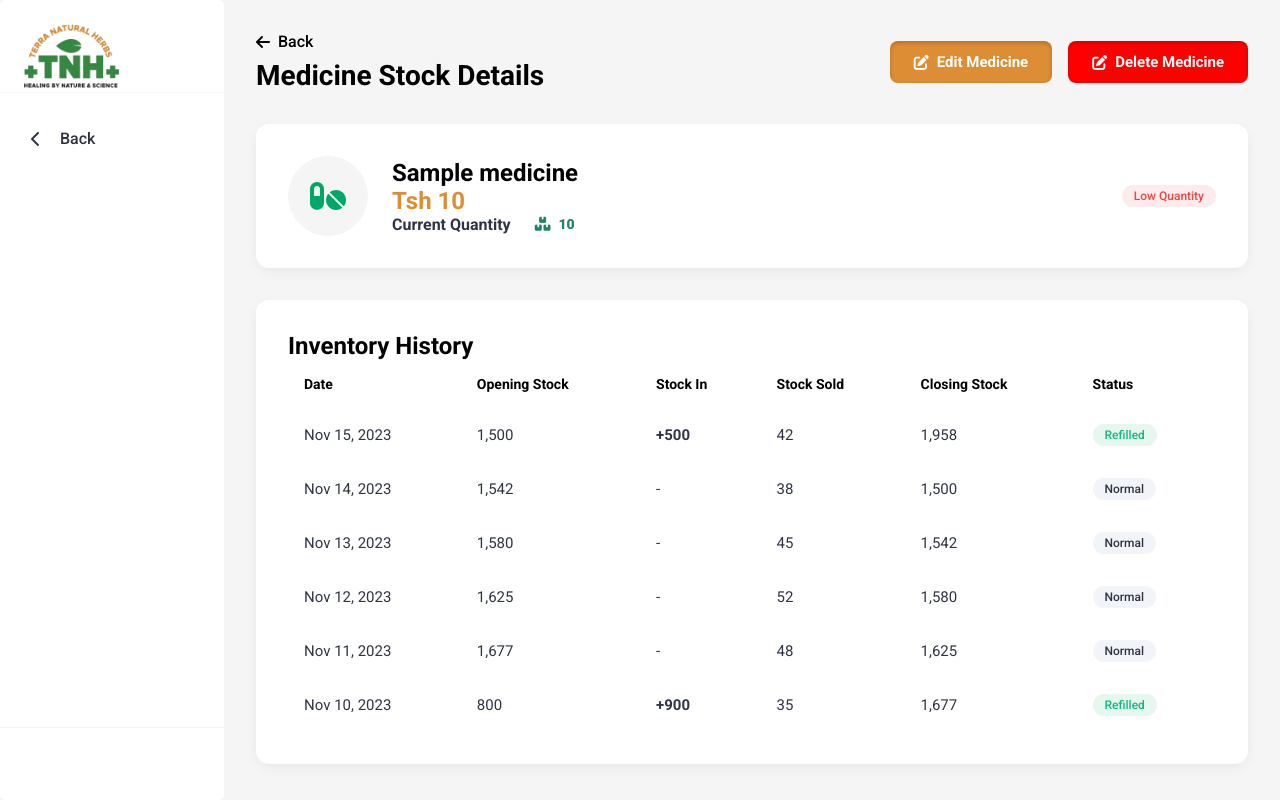
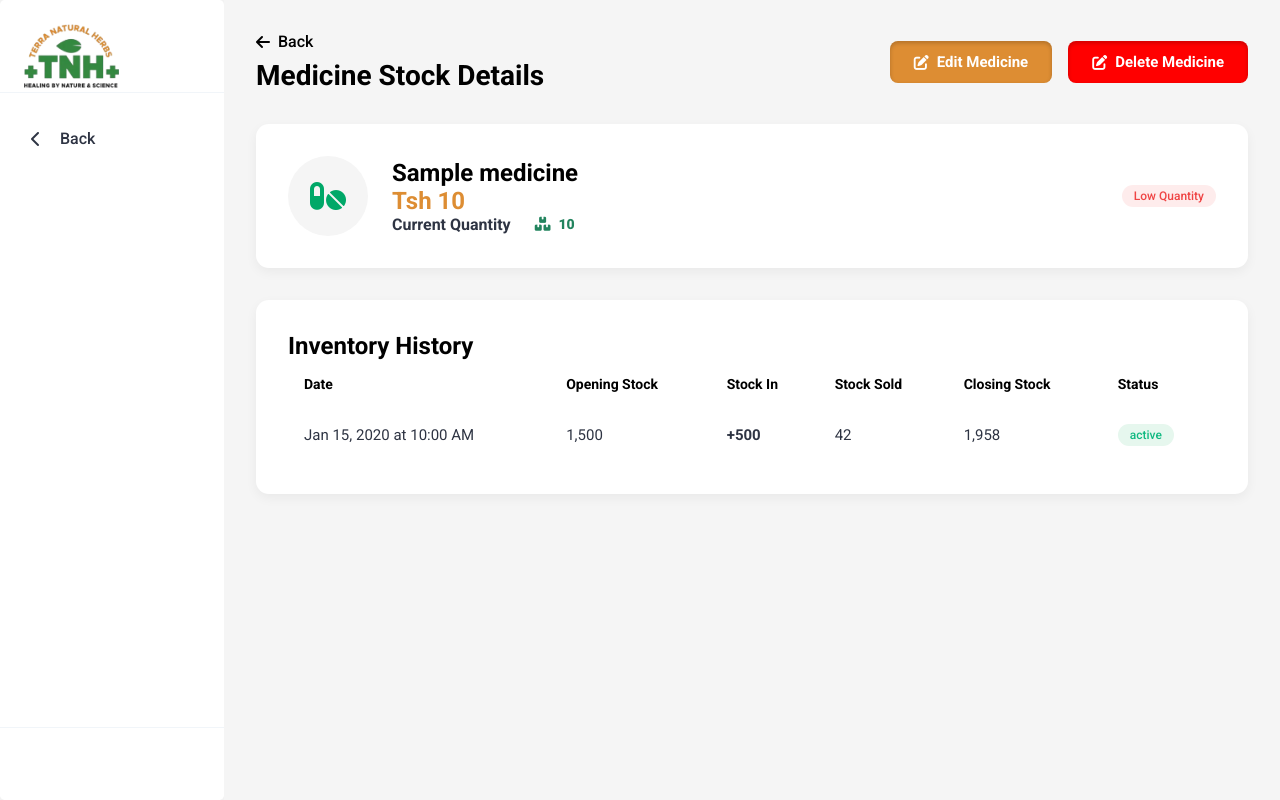
Before and after one commit to KevinKagwima/terra, a Flask app: page /inventory/1/history in a window 1280 px wide. Run offline with Flask 3, Linux system fonts and the light colour scheme; tables that the repository leaves empty hold one stand-in row (values such as "Sample post"); parts of the project's set-up code (start-up, migrations or seed data) failed here and were passed over.

Commit message:
updated files

```diff
--- a/Admin/routes.py
+++ b/Admin/routes.py
@@ -95,7 +95,8 @@ def add_branch():
         region = form.region.data,
         district = form.district.data,
         clinic_type_id = ClinicType.query.filter_by(id=form.clinic_type_id.data).first().id,
-        owner_id = form.owner_id.data if form.owner_id.data else None
+        owner_id = form.owner_id.data if form.owner_id.data else None,
+        date_created = get_local_time()
       )
       db.session.add(new_clinic)
       db.session.commit()
@@ -317,7 +318,7 @@ def add_medicine():
       db.session.add(new_inventory)
       db.session.commit()
 
-      record_opening_stock(new_inventory.id, new_inventory.quantity)
+      record_opening_stock(new_inventory.id, new_inventory.quantity, "Opening Stock")
 
       NotificationService.create_new_medicine_notification(
         new_medicine.id,
@@ -348,10 +349,12 @@ def add_medicine():
     timeout=600
   )
 
-def record_opening_stock(inventory_id, stock_number):
+def record_opening_stock(inventory_id, stock_number, stock_status):
   inventory_history = InventoryHistory(
     inventory_id = inventory_id,
-    stock_added = stock_number
+    stock_added = stock_number,
+    date_updated = get_local_time(),
+    stock_status = stock_status
   )
   db.session.add(inventory_history)
   db.session.commit()
@@ -376,7 +379,7 @@ def edit_medicine(inventory_id):
       inventory.inventory.price = form.price.data
       if form.quantity.data:
         inventory.quantity = inventory.quantity + form.quantity.data
-        record_opening_stock(inventory.id, form.quantity.data)
+        record_opening_stock(inventory.id, form.quantity.data, "Refill")
       db.session.commit()
 
       flash("Medicine updated successfully", "success")
@@ -758,7 +761,8 @@ def create_appointment(patient_id):
   if not existing_appointment:
     new_appointment = Appointment(
       patient_id = patient.id,
-      clinic_id = session["clinic_id"]
+      clinic_id = session["clinic_id"],
+      date_created = get_local_time()
     )
     db.session.add(new_appointment)
     db.session.commit()
@@ -848,7 +852,8 @@ def add_lab_analysis(appointment_id):
       new_lab_analysis = LabAnalysis(
         patient_id = appointment.patient_id,
         appointment_id = appointment.id,
-        clinic_id = session["clinic_id"]
+        clinic_id = session["clinic_id"],
+        date_created = get_local_time()
       )
       db.session.add(new_lab_analysis)
       db.session.flush()
@@ -958,7 +963,8 @@ def add_diagnosis(appointment_id):
         patient_id = patient.id,
         appointment_id = appointment.id,
         note = form.note.data,
-        clinic_id = session["clinic_id"]
+        clinic_id = session["clinic_id"],
+        date_created = get_local_time()
       )
       db.session.add(new_diagnosis)
       db.session.flush()
@@ -1026,7 +1032,8 @@ def add_prescription(appointment_id):
         patient_id = patient.id,
         appointment_id = appointment.id,
         note = form.note.data,
-        clinic_id = session["clinic_id"]
+        clinic_id = session["clinic_id"],
+        date_created = get_local_time()
       )
       db.session.add(new_prescription)
       db.session.flush()
@@ -1058,7 +1065,8 @@ def prescription_details(prescription_id, prescribed_medicine_ids):
         prescription_id = prescription.id,
         medicine_id = medicine.id,
         amount = medicine.price,
-        clinic_id = session["clinic_id"]
+        clinic_id = session["clinic_id"],
+        month_created = int(get_local_time().strftime("%m"))
       )
       db.session.add(new_prescription_detail)
       db.session.commit()
@@ -1139,7 +1147,8 @@ def patient_feedback(appointment_id):
     if form.validate_on_submit():
       new_feeback = Feedback(
         status = form.feedback.data,
-        appointment_id = appointment.id
+        appointment_id = appointment.id,
+        date_recorded = get_local_time()
       )
       db.session.add(new_feeback)
       db.session.commit()
--- a/Models/appointment.py
+++ b/Models/appointment.py
@@ -9,7 +9,7 @@ class Appointment(BaseModel, db.Model):
   clinic_id = db.Column(db.Integer(), db.ForeignKey("clinic.id"))
   is_active = db.Column(db.Boolean(), default=True)
   is_paid = db.Column(db.Boolean(), default=False)
-  date_created = db.Column(db.DateTime(), default=get_local_time())
+  date_created = db.Column(db.DateTime())
   date_closed = db.Column(db.DateTime())
   date_paid = db.Column(db.DateTime())
   total = db.Column(db.Integer(), default=0)
@@ -25,4 +25,4 @@ class Feedback(BaseModel, db.Model):
   __tablename__ = "feedback"
   appointment_id = db.Column(db.Integer(), db.ForeignKey("appointment.id"))
   status = db.Column(db.String(20), nullable=False)
-  date_recorded = db.Column(db.DateTime(), default=get_local_time())
+  date_recorded = db.Column(db.DateTime())
--- a/Models/clinic.py
+++ b/Models/clinic.py
@@ -22,7 +22,7 @@ class Clinic(BaseModel, db.Model):
   district = db.Column(db.String(50), nullable=False)
   is_active = db.Column(db.Boolean(), default=True)
   owner_id = db.Column(db.Integer())
-  date_created = db.Column(db.DateTime(), default=get_local_time())
+  date_created = db.Column(db.DateTime(),)
   clinic_type_id = db.Column(db.Integer(), db.ForeignKey("clinic_type.id"))
   appointment = db.relationship("Appointment", backref="clinic_appointment", lazy=True)
   diagnosis = db.relationship("DiagnosisDetails", backref="clinic_diagnosis", lazy=True)
--- a/Models/diagnosis.py
+++ b/Models/diagnosis.py
@@ -7,7 +7,7 @@ class Diagnosis(BaseModel, db.Model):
   appointment_id = db.Column(db.Integer(), db.ForeignKey("appointment.id"))
   note = db.Column(db.Text())
   is_active = db.Column(db.Boolean(), default=True)
-  date_created = db.Column(db.DateTime(), default=get_local_time())
+  date_created = db.Column(db.DateTime())
   date_closed = db.Column(db.DateTime())
   diagnosis_details = db.relationship("DiagnosisDetails", backref="diagnosis_info", lazy=True)
   payment = db.relationship("Payment", backref="diagnosis_payment", lazy=True)
--- a/Models/lab_analysis.py
+++ b/Models/lab_analysis.py
@@ -7,7 +7,7 @@ class LabAnalysis(BaseModel, db.Model):
   clinic_id = db.Column(db.Integer(), db.ForeignKey("clinic.id"))
   is_active = db.Column(db.Boolean(), default=True)
   is_approved = db.Column(db.Boolean(), default=False)
-  date_created = db.Column(db.DateTime(), default=get_local_time())
+  date_created = db.Column(db.DateTime())
   date_approved = db.Column(db.DateTime())
   lab_analysis_details = db.relationship("LabAnalysisDetails", backref="lab_analysis", lazy=True)
 
--- a/Models/medicine.py
+++ b/Models/medicine.py
@@ -25,7 +25,8 @@ class InventoryHistory(BaseModel, db.Model):
   __tablename__ = "inventory_history"
   inventory_id = db.Column(db.Integer, db.ForeignKey('inventory.id'))
   stock_added = db.Column(db.Integer(), default=0)
-  date_updated = db.Column(db.DateTime(), default=get_local_time())
+  stock_status = db.Column(db.String(20))
+  date_updated = db.Column(db.DateTime())
 
   def __repr__(self):
     return f"{self.inventory_id} - {self.stock_added}"
--- a/Models/notification.py
+++ b/Models/notification.py
@@ -20,7 +20,7 @@ class Notification(BaseModel, db.Model):
   message = db.Column(db.String(255), nullable=False)
   is_read = db.Column(db.Boolean, default=False)
   related_id = db.Column(db.Integer)
-  created_at = db.Column(db.DateTime, default=get_local_time())
+  created_at = db.Column(db.DateTime)
 
   def to_dict(self):
     return {
--- a/Models/payment.py
+++ b/Models/payment.py
@@ -6,7 +6,7 @@ class Payment(BaseModel, db.Model):
   is_pending = db.Column(db.Boolean(), default=False)
   is_completed = db.Column(db.Boolean(), default=False)
   is_canceled = db.Column(db.Boolean(), default=False)
-  date_paid = db.Column(db.DateTime(), default=get_local_time())
+  date_paid = db.Column(db.DateTime())
   prescription_id = db.Column(db.Integer(), db.ForeignKey("prescription.id"))
   diagnosis_id = db.Column(db.Integer(), db.ForeignKey("diagnosis.id"))
   patient_id = db.Column(db.Integer(), db.ForeignKey("patient.id"))
--- a/Models/prescription.py
+++ b/Models/prescription.py
@@ -8,7 +8,7 @@ class Prescription(BaseModel, db.Model):
   note = db.Column(db.Text())
   is_active = db.Column(db.Boolean(), default=True)
   is_paid = db.Column(db.Boolean(), default=False)
-  date_created = db.Column(db.DateTime(), default=get_local_time())
+  date_created = db.Column(db.DateTime())
   date_closed = db.Column(db.DateTime())
   date_paid = db.Column(db.DateTime())
   total = db.Column(db.Integer(), default=0)
@@ -29,7 +29,7 @@ class PrescriptionDetails(BaseModel, db.Model):
   prescription_id = db.Column(db.Integer(), db.ForeignKey("prescription.id"))
   medicine_id = db.Column(db.Integer(), db.ForeignKey("medicine.id"))
   amount = db.Column(db.Integer(), default=0)
-  month_created = db.Column(db.Integer(), default=int(get_local_time().strftime("%m")))
+  month_created = db.Column(db.Integer())
   clinic_id = db.Column(db.Integer(), db.ForeignKey("clinic.id"))
 
   def __repr__(self):
--- a/Utils/notification_service.py
+++ b/Utils/notification_service.py
@@ -1,5 +1,5 @@
 from flask import session
-from Models.base_model import db
+from Models.base_model import db, get_local_time
 from Models.notification import Notification, NotificationType
 
 class NotificationService:
@@ -10,7 +10,8 @@ class NotificationService:
       notification_type=notification_type,
       title=title,
       message=message,
-      related_id=related_id
+      related_id=related_id,
+      created_at = get_local_time()
     )
     db.session.add(notification)
     db.session.commit()
--- a/templates/Main/appointment.html
+++ b/templates/Main/appointment.html
@@ -31,7 +31,8 @@ Patient Appointment
       <span class="status-badge completed">Completed</span>
       {% endif %}
     </div>
-    {% if appointment.is_active == False and appointment.date_closed and current_user.staff_role.name == "Admin" and
+    {% if appointment.is_active == False and appointment.date_closed and (current_user.staff_role.name == "Admin" or
+    current_user.staff_role.name == "SuperAdmin") and
     appointment.date_paid %}
     <p>{{ appointment.date_closed.strftime("Closed on %d/%m/%Y at %I:%M %p") }}</p>
     <div class="appointment-feedback">
@@ -79,7 +80,8 @@ Patient Appointment
             <div class="accordion-header">
               <div class="action-header-box">
                 <h2 id="accordion-header">Lab Test #{{ lab_test.unique_id }}</h2>
-                {% if (current_user.staff_role.name == "Admin" or current_user.staff_role.name == "Lab Tech") and
+                {% if (current_user.staff_role.name == "Admin" or current_user.staff_role.name == "Lab Tech" or
+                current_user.staff_role.name == "SuperAdmin") and
                 lab_test.is_active and lab_test.lab_analysis_details %}
                 <a id="approvebtn"
                   href="{{ url_for('admin.approve_lab_analysis', lab_analysis_id=lab_test.unique_id) }}">Approve</a>
--- a/templates/Main/home.html
+++ b/templates/Main/home.html
@@ -56,7 +56,7 @@ current_user.staff_role.name == "Accountant" %}
 {% endblock %}
 
 {% block body %}
-<div id="dashboard" class="tabContent">
+<div id="dashboard" class="tabContent active">
   <div class="header">
     <div class="page-title">
       <h1>Dashboard</h1>
@@ -558,7 +558,7 @@ current_user.staff_role.name == "Accountant" %}
   </div>
 </div>
 {% endif %}
-<div id="medical-data" class="tabContent active">
+<div id="medical-data" class="tabContent">
   <div class="header">
     <div class="page-title">
       <h1>Inventory</h1>
--- a/templates/Main/inventory-history.html
+++ b/templates/Main/inventory-history.html
@@ -94,54 +94,18 @@ Inventory History {{ inventory.inventory.name }}
           </tr>
         </thead>
         <tbody>
+          {% for record in history %}
           <tr>
-            <td>Nov 15, 2023</td>
+            <td>
+              {{ record.date_updated.strftime("%b %d, %Y at %I:%M %p") }}
+            </td>
             <td>1,500</td>
             <td><span class="stock-in">+500</span></td>
             <td>42</td>
             <td>1,958</td>
-            <td><span class="status-badge refilled">Refilled</span></td>
+            <td><span class="status-badge refilled">{{ record.stock_status }}</span></td>
           </tr>
-          <tr>
-            <td>Nov 14, 2023</td>
-            <td>1,542</td>
-            <td>-</td>
-            <td>38</td>
-            <td>1,500</td>
-            <td><span class="status-badge normal">Normal</span></td>
-          </tr>
-          <tr>
-            <td>Nov 13, 2023</td>
-            <td>1,580</td>
-            <td>-</td>
-            <td>45</td>
-            <td>1,542</td>
-            <td><span class="status-badge normal">Normal</span></td>
-          </tr>
-          <tr>
-            <td>Nov 12, 2023</td>
-            <td>1,625</td>
-            <td>-</td>
-            <td>52</td>
-            <td>1,580</td>
-            <td><span class="status-badge normal">Normal</span></td>
-          </tr>
-          <tr>
-            <td>Nov 11, 2023</td>
-            <td>1,677</td>
-            <td>-</td>
-            <td>48</td>
-            <td>1,625</td>
-            <td><span class="status-badge normal">Normal</span></td>
-          </tr>
-          <tr>
-            <td>Nov 10, 2023</td>
-            <td>800</td>
-            <td><span class="stock-in">+900</span></td>
-            <td>35</td>
-            <td>1,677</td>
-            <td><span class="status-badge refilled">Refilled</span></td>
-          </tr>
+          {% endfor %}
         </tbody>
       </table>
       {% else %}
```
